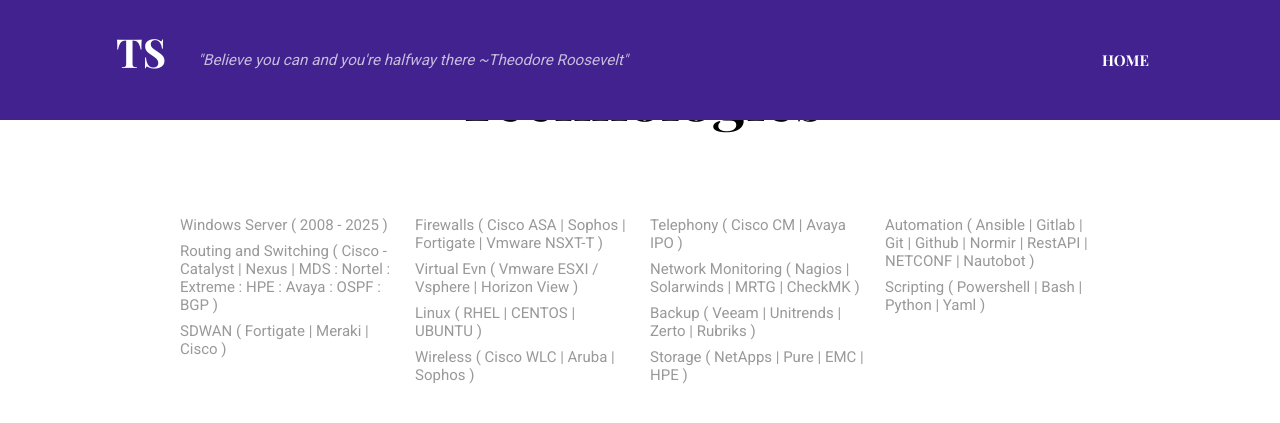
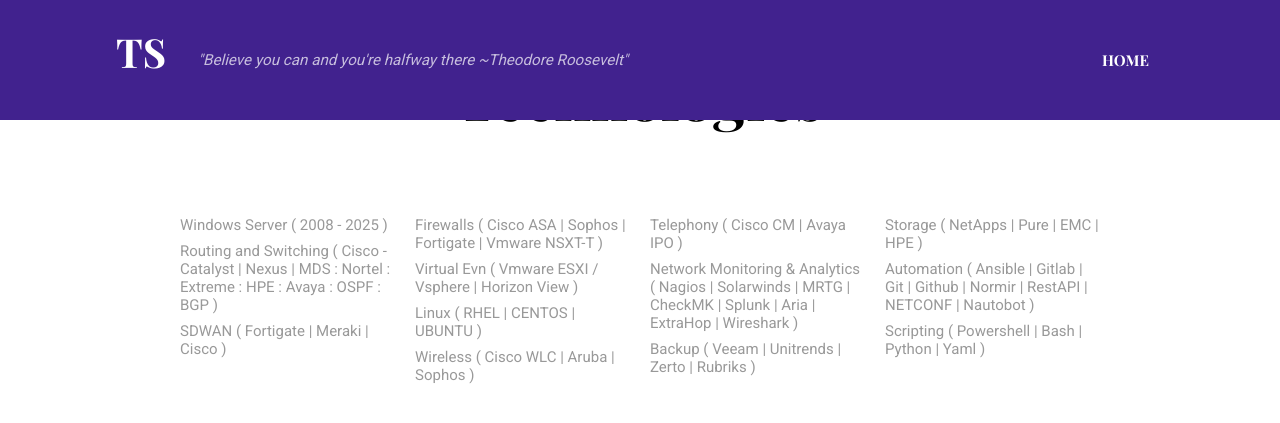
Before and after one commit to swid-tom/swid-tom.github.io, a Jekyll site: the page built from index.html, in a window 1280 px wide and 900 px high, scrolled down 4100 px, cut to the strip 0-524 px from the top of the window. Shown: the top 423 px of the strip. Built offline with Jekyll 4.4.1, drawn with Linux system fonts in a browser that asks for light colours.

Commit message:
Update settings.yml

```diff
--- a/_data/settings.yml
+++ b/_data/settings.yml
@@ -181,7 +181,7 @@
   - text: "Linux ( RHEL | CENTOS | UBUNTU )"
   - text: "Wireless ( Cisco WLC | Aruba | Sophos )"
   - text: "Telephony ( Cisco CM | Avaya IPO )"
-  - text: "Network Monitoring ( Nagios | Solarwinds | MRTG | CheckMK )"
+  - text: "Network Monitoring & Analytics ( Nagios | Solarwinds | MRTG | CheckMK | Splunk | Aria | ExtraHop | Wireshark )"
   - text: "Backup ( Veeam | Unitrends | Zerto | Rubriks )"
   - text: "Storage ( NetApps | Pure | EMC | HPE )"
   - text: "Automation ( Ansible | Gitlab | Git | Github | Normir | RestAPI | NETCONF | Nautobot )"
```
